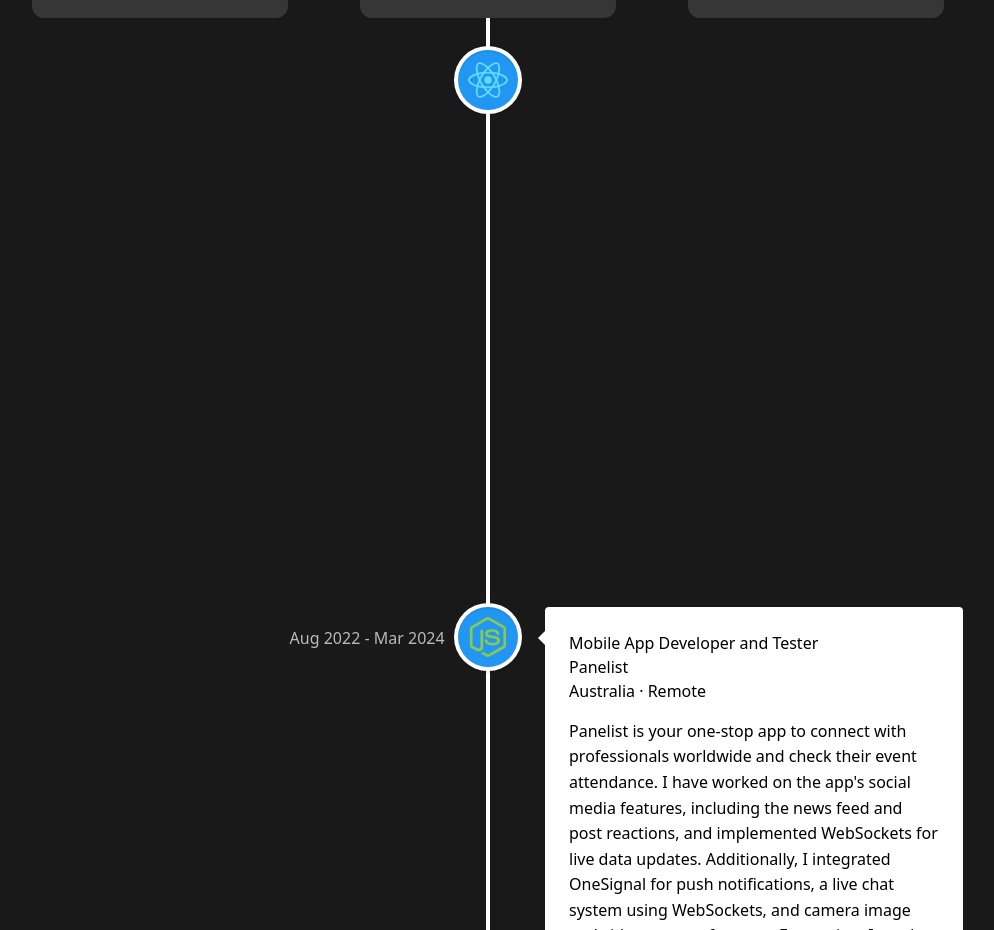
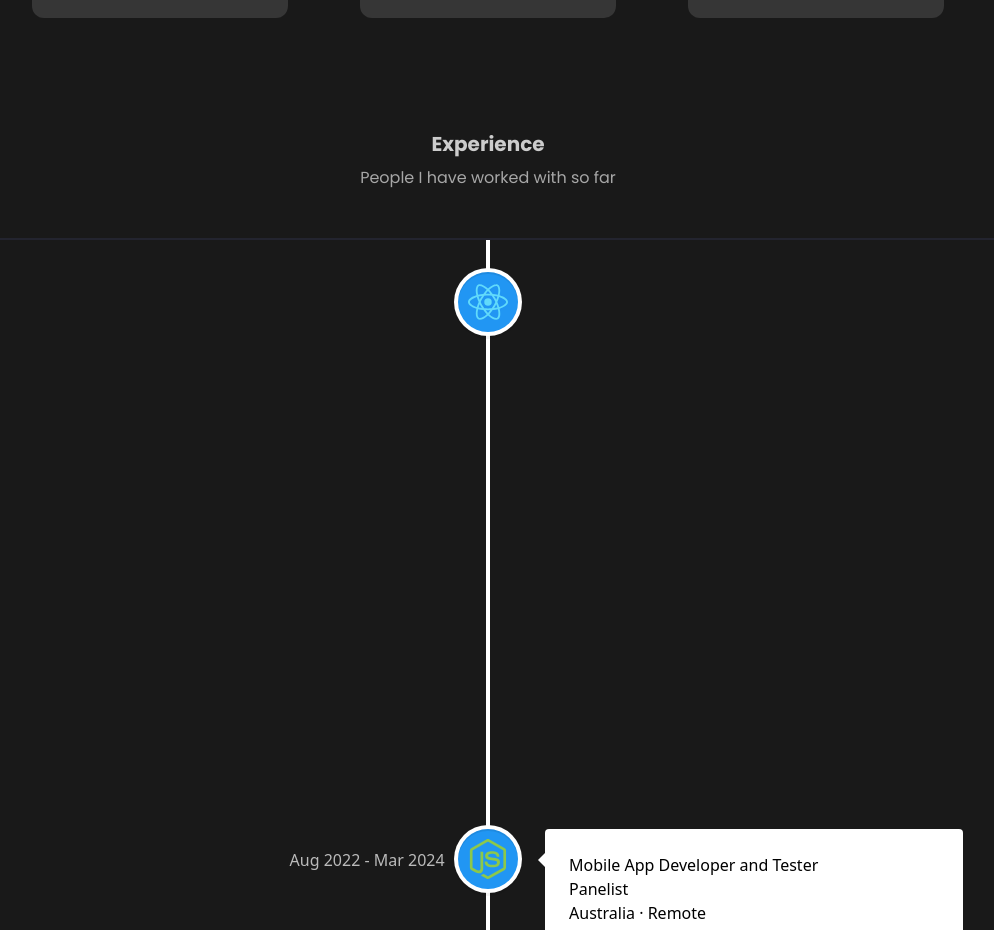
Before and after one commit to gagtic/my-portfolio, a React (Vite) app: page / in a window 1280 px wide. Shown: the part 1526-2456 px from the top of the page, without its empty margins (152-1146 px from the left). Built offline with nearby package versions, Linux system fonts and the light colour scheme.

Commit message:
💄 added border to experience timeline

```diff
--- a/src/components/WorkTimeline/index.tsx
+++ b/src/components/WorkTimeline/index.tsx
@@ -11,9 +11,16 @@ import {
 import FirstTimelineElement from "./components/FirstTimelineElement";
 import MidTimelineElement from "./components/MidTimelineElement";
 import FinalTimelineElement from "./components/FinalTimelineElement";
+import SectionHeader from "../SectionHeader";
 
 const WorkTimeline = () => {
   return (
+    <>
+      <SectionHeader
+        title="Experience"
+        subtitle="People I have worked with so far"
+      />
+      <div className="mt-12 border-y-2 border-solid-heading">
         <VerticalTimeline>
           <FirstTimelineElement
             date="Mar 2024 - present"
@@ -90,6 +97,8 @@ const WorkTimeline = () => {
 
           <FinalTimelineElement date="June 2019" />
         </VerticalTimeline>
+      </div>
+    </>
   );
 };
 
```
Lines whose indentation alone changed are shown as unchanged.
